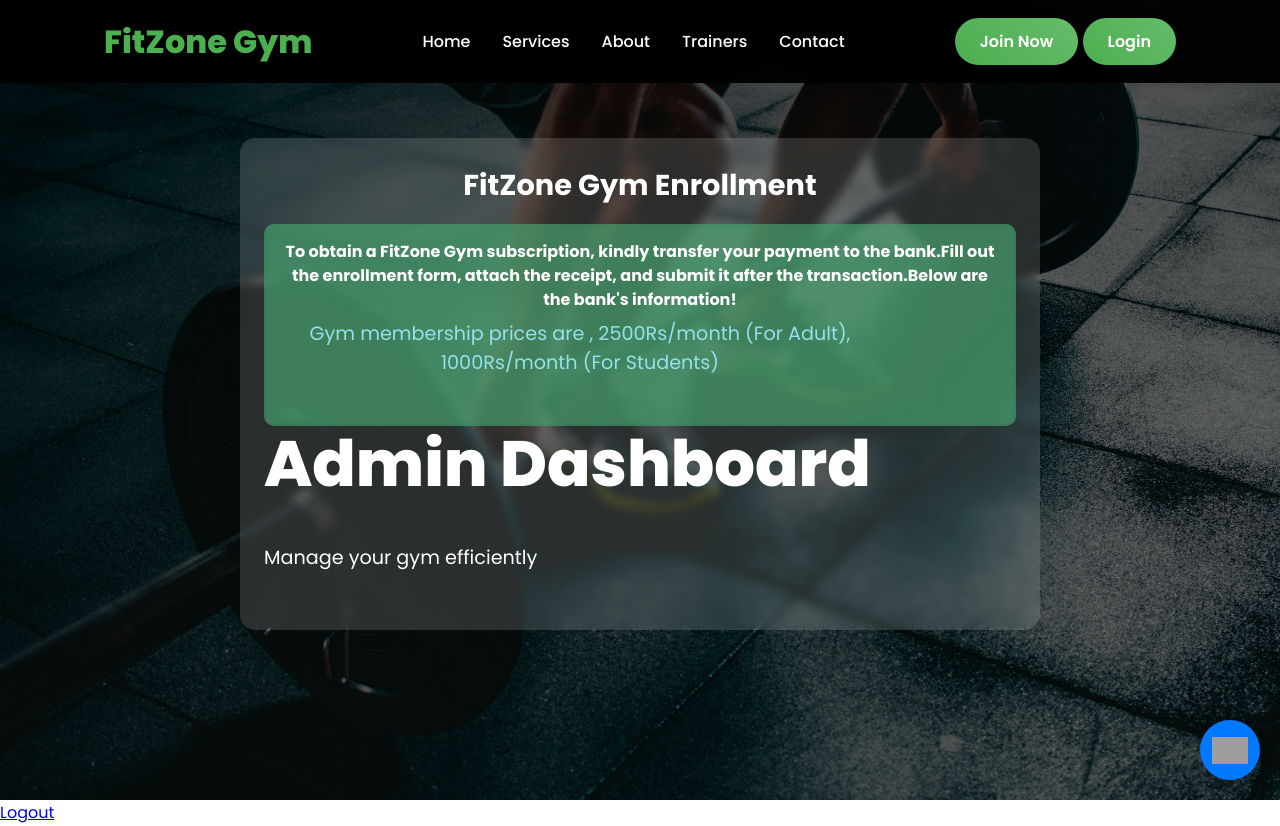
After one commit to DeshanE404/Fitzone-Gym, a PHP site: page /admindashboard.php in a window 1280 px wide. The commit adds this page. Run offline with PHP 8.4, Linux system fonts and the light colour scheme; the visitor is signed in with stand-in values (Sample User, id 1); some libraries are stand-ins or nearby versions; grey boxes are pictures that could not be loaded.

Commit message:
admin login

```diff
--- /dev/null
+++ b/admindashboard.php
@@ -0,0 +1,37 @@
+<?php
+session_start();
+
+// Check if admin is logged in
+if (!isset($_SESSION['admin_logged_in']) || $_SESSION['admin_logged_in'] !== true) {
+    // Not logged in → send back to login page
+    header("Location: login.php");
+    exit();
+}
+?>
+
+<?php include('header.php'); ?>
+
+<section id="dashboard" class="hero">
+    <div class="overlay"></div>
+    <div class="hero-content">
+    <div class="admindashboard">
+               <div class="container info-box">
+        <h2>FitZone Gym Enrollment</h2>
+                <div class="mini-info-box">
+        <h3>To obtain a FitZone Gym subscription, kindly transfer your payment to the bank.Fill out the enrollment form, attach the receipt, and submit it after the transaction.Below are the bank's information!</h3>
+        <p style="color: rgba(148, 226, 236, 1);">Gym membership prices are , 2500Rs/month (For Adult), 1000Rs/month (For Students)</p>
+        </div>
+        <div class="list-container">
+        <h1>Admin Dashboard</h1>
+        <p>Manage your gym efficiently</p>
+    </div>
+        </div>
+
+    </section>
+
+
+
+    <a href="logout.php">Logout</a>
+</section>
+
+<?php include('footer.php'); ?>
--- a/styles.css
+++ b/styles.css
@@ -397,6 +397,20 @@ body {
     padding: 2rem 5%;
 }
 
+.admindashbaord{
+    background: rgba(255, 255, 255, 0.15); /* Light transparent */
+    padding: 1.5rem;
+    border-radius: 15px;
+    max-width: 800px;
+    width: 100%;
+    margin: 0 auto 2rem auto; /* Center + space below */
+    text-align: center;
+    color: #fff;
+    backdrop-filter: blur(4px); /* Glassmorphism effect */
+}
+
+
+
 /* Transparent black box form container */
 .join {
     background: rgba(0, 0, 0, 0.7); /* Semi-transparent black */
```
Also changed, not shown: login.php (+24 -2 lines).
